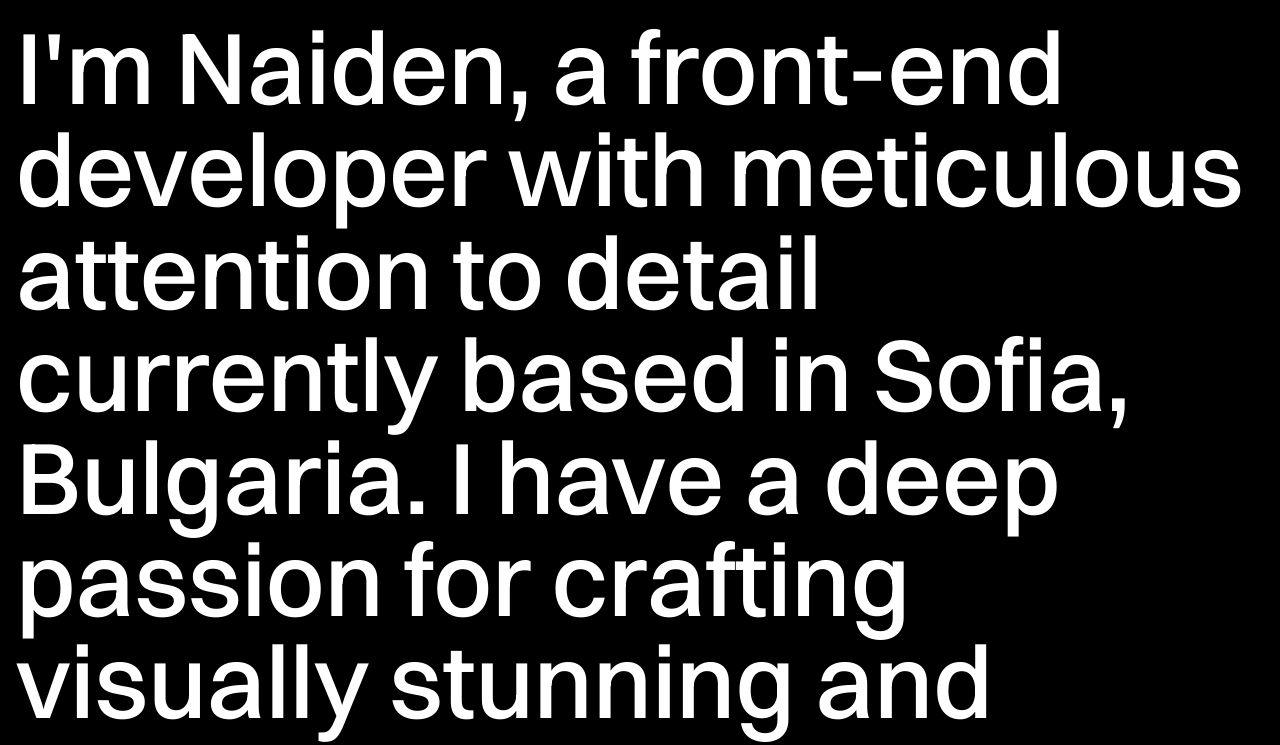
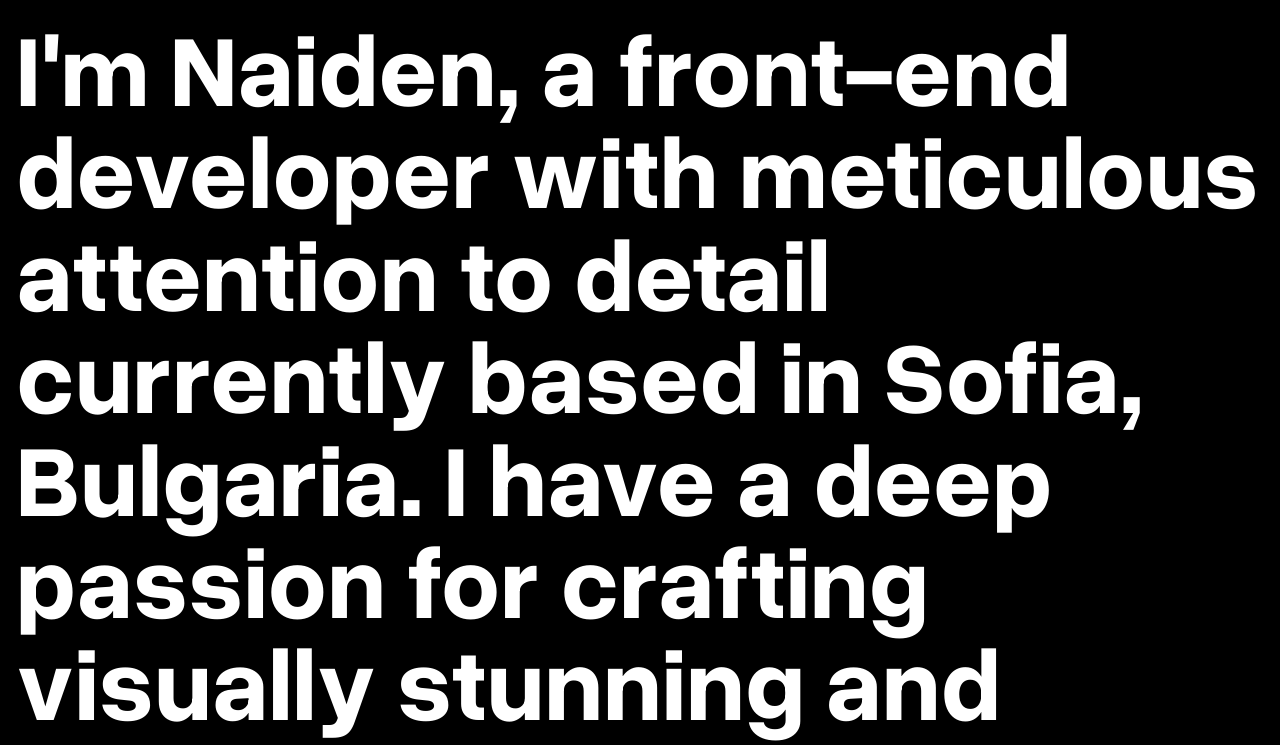
Before and after one commit to naiiiden/naiden, a website built with Vite: page index.html in a window 1280 px wide. Shown: the top 745 px of the page. Built offline with nearby package versions, Linux system fonts and the light colour scheme.

Commit message:
choose font

```diff
--- a/style/general.scss
+++ b/style/general.scss
@@ -1,13 +1,13 @@
 @import "../node_modules/naiden-css-reset/reset.scss";
 
 @font-face {
-  font-family: "Switzer";
-  src: url("/Switzer-Variable.ttf");
+  font-family: "Overused Grotesk";
+  src: url("/OverusedGrotesk-VF.ttf");
   font-display: swap;
 }
 
 body {
-  font-family: "Switzer", Arial;
+  font-family: "Overused Grotesk", Arial;
   background: #000;
   color: #fff;
 }
@@ -19,10 +19,10 @@ body {
 main {
   line-height: 1;
   display: grid;
-  gap: clamp(1.5rem, 2.5vw, 2.5rem);
+  gap: clamp(1.5rem, 8vw, 20rem);
   padding: 1rem;
   font-size: 8vw;
-  font-weight: 500;
+  font-weight: 700;
 }
 
 a {
```
Also changed, not shown: public/Archivo-Variable.ttf (deleted), public/OverusedGrotesk-VF.ttf (added), public/Switzer-Variable.ttf (deleted), style/general.css, 1 other file.
